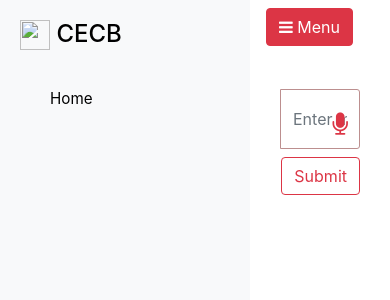
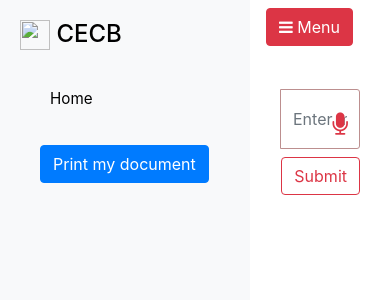
Before and after one commit to Azhar-k/cecbfinal, a Flask app: template app/templates/index.html in a window 390 px wide. Shown: the top 300 px of the page. Run offline with Flask 2, Linux system fonts and the light colour scheme; the template is opened without the code that fills it, so the values that code supplies are empty; some libraries are stand-ins or nearby versions.

```diff
--- a/app/static/custom.js
+++ b/app/static/custom.js
@@ -35,7 +35,7 @@ function recordVoice()
 
 function submit_message(message)
 {
-        if(message.length > 80){
+        if(message.length > 100){
             $( "#loading" ).remove();
             $('.chat-container').append(`
                         <div class="chat-message col-md-5 offset-md-7 bot-message">
--- a/app/templates/index.html
+++ b/app/templates/index.html
@@ -31,16 +31,16 @@
             </div>
             <ul class="text-dark">
                 <li><a href="{{url_for('index')}}">Home</a></li>
-                <li>
-                  <button id="uploadDoc" class='btn btn-primary d-none d-lg-block d-md-none'>
+
+                <li id="uploadId">
+                  <button id="uploadDoc" class='btn btn-primary'>
                     Upload my document
                   </button>
-                  <br>
+                </li>
+                <br>
 
-
-                </li>
-                <li>
-                  <button id="printDoc" class='btn btn-primary d-none d-lg-block d-md-none'>
+                <li id="printId">
+                  <button id="printDoc" class='btn btn-primary '>
                     Print my document
                   </button>
                 </li>
@@ -101,5 +101,16 @@
                     });
                 });
         </script>
+        <script type="text/javascript">
+            $(document).ready(function () {
+                    var isMobile = /iPhone|iPad|iPod|Android/i.test(navigator.userAgent);
+                  if (isMobile) {
+                          $('#printId').hide();
+                  } else {
+                          $('#uploadId').hide();
+                  }
+                });
+
+        </script>
       </body>
   </html>
```
Also changed, not shown: app/templates/printDocInterface.html (added, +9 -0 lines), app/templates/gpayInterface.html (renamed from app/templates/gpay.html), app/templates/loadFileInterface.html (renamed from app/templates/loadFile.html).
